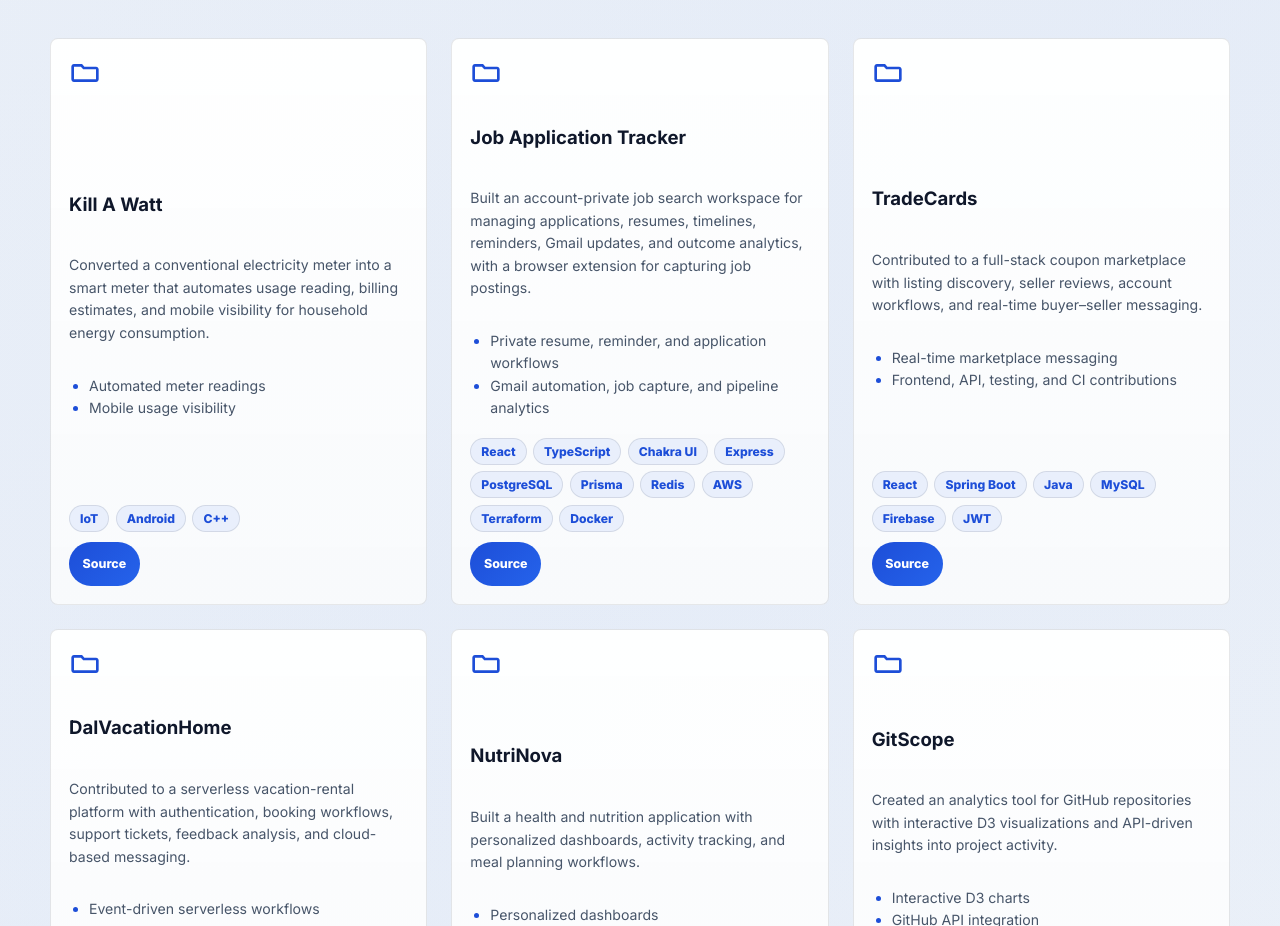
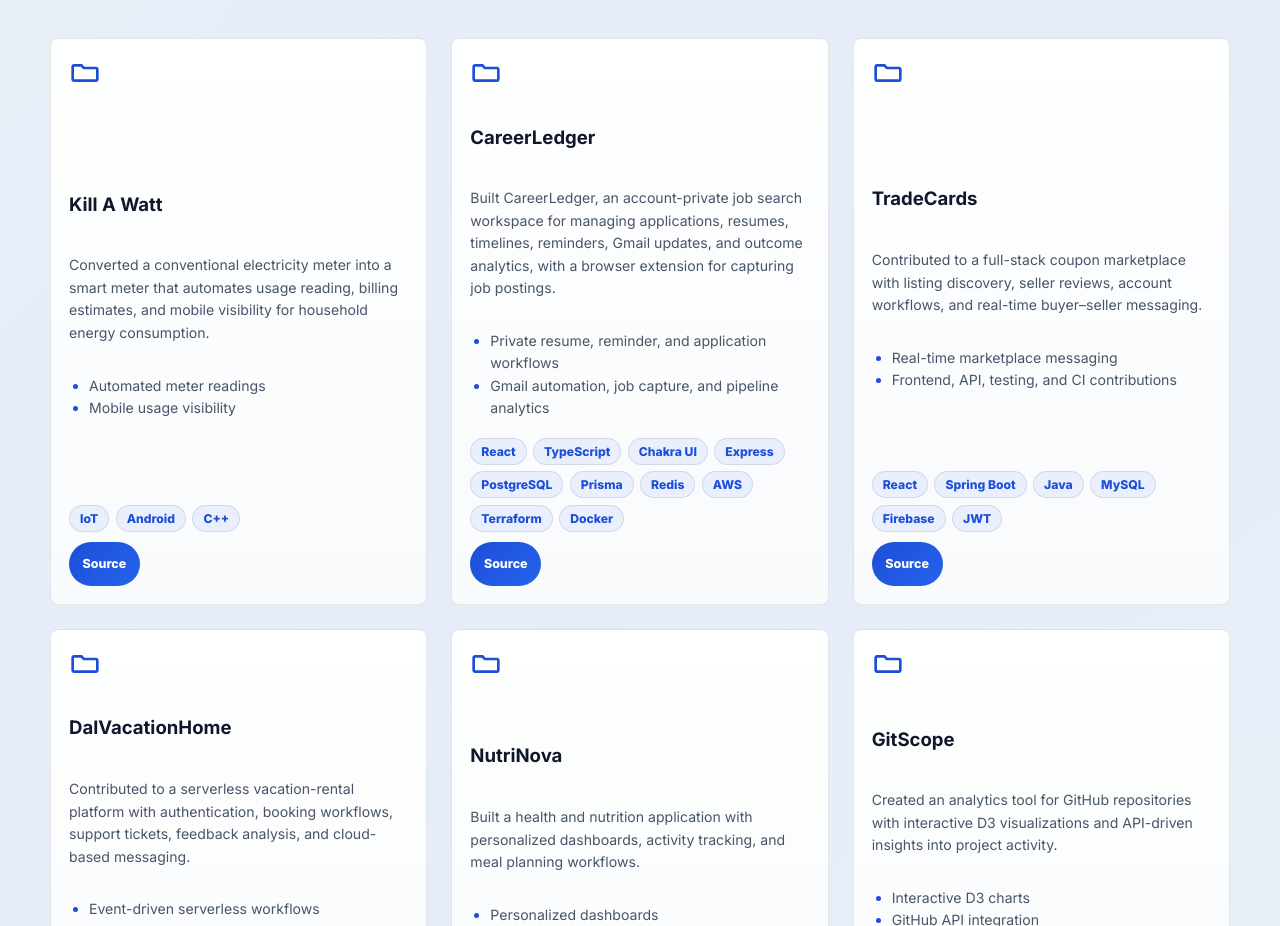
Before and after one commit to Kabilesh020799/Porfolio_React, a React (Create React App) app: page / in a window 1280 px wide. Shown: the part 5182-6108 px from the top of the page. Built offline with nearby package versions, Linux system fonts and the light colour scheme; no server answers.

Commit message:
chore(projects): rename tracker to CareerLedger

```diff
--- a/src/data/projects.js
+++ b/src/data/projects.js
@@ -8,9 +8,9 @@
     highlights: ["Automated meter readings", "Mobile usage visibility"],
   },
   {
-    title: "Job Application Tracker",
+    title: "CareerLedger",
     content:
-      "Built an account-private job search workspace for managing applications, resumes, timelines, reminders, Gmail updates, and outcome analytics, with a browser extension for capturing job postings.",
+      "Built CareerLedger, an account-private job search workspace for managing applications, resumes, timelines, reminders, Gmail updates, and outcome analytics, with a browser extension for capturing job postings.",
     tile: [
       "React",
       "TypeScript",
@@ -23,7 +23,7 @@
       "Terraform",
       "Docker",
     ],
-    giturl: "https://github.com/Kabilesh020799/JobApplicationTracker",
+    giturl: "https://github.com/Kabilesh020799/CareerLedger",
     highlights: [
       "Private resume, reminder, and application workflows",
       "Gmail automation, job capture, and pipeline analytics",
```
Also changed, not shown: 1 other file (tests, documents, lock files or other folders).
